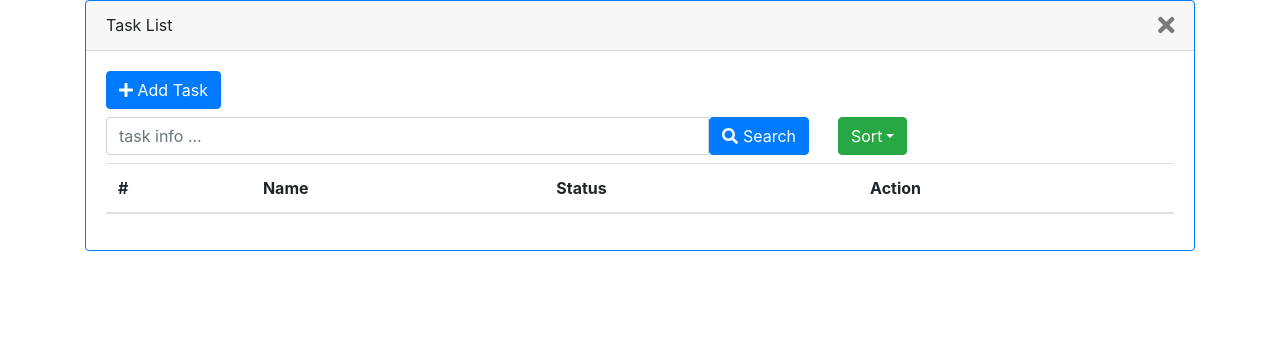
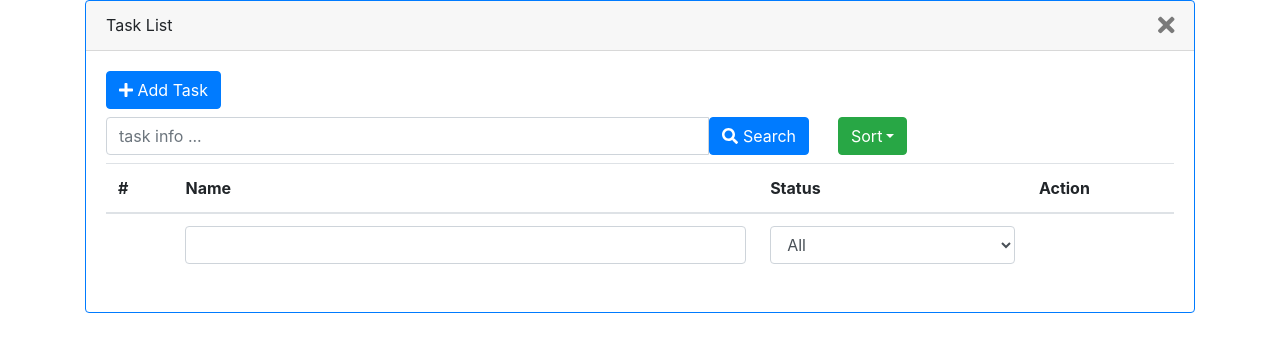
Before and after one commit to quickview357/react-todolist2, a React (Create React App) app: page / in a window 1280 px wide. Shown: the top 352 px of the page. Built offline with nearby package versions, Linux system fonts and the light colour scheme; the HTML template or start-up script is replaced by a standard one.

Commit message:
filter ok

```diff
--- a/src/App.js
+++ b/src/App.js
@@ -10,7 +10,11 @@ class App extends Component {
 
     this.state = {
       tasks: [],
-      isDisplayForm: false
+      isDisplayForm: false,
+      filters: {
+        name: '',
+        status: -1
+      }
     }
   }
 
@@ -135,8 +139,26 @@ class App extends Component {
     this.onOPenForm();
   }
 
+  onFilter = (filterName, filterStatus)=>{
+    this.setState({
+      filters : {
+        name: filterName.toLowerCase(),
+        status: parseInt(filterStatus)
+      }
+    });
+  }
+
   render() {
-    var {tasks, isDisplayForm} = this.state;
+    var {tasks, isDisplayForm, filters } = this.state;
+    if (filters){
+      if (filters.name !== ''){
+        tasks = tasks.filter(o => o.name.toLowerCase().indexOf(filters.name) !== -1);
+      }
+      if (filters.status !== -1){
+        let _status = filters.status === 1 ? true : false;
+        tasks = tasks.filter(o => o.status === _status);
+      }
+    }
     return (
       <div className="container">
           <div className="row">
@@ -168,6 +190,7 @@ class App extends Component {
                         onUpdateStatus={this.onUpdateStatus}
                         onDelete = {this.onDelete}
                         onEdit={this.onEdit}
+                        onFilter={this.onFilter}
                         >
                       </TaskList>
                   </div>
--- a/src/Components/TaskList.js
+++ b/src/Components/TaskList.js
@@ -1,6 +1,14 @@
 import React, { Component } from 'react';
 import TaskItem from './TaskItem';
 class TaskList extends Component {
+  constructor(props) {
+    super(props);
+    this.state = {
+      filterName: '',
+      filterStatus: -1
+    }
+  }
+
   onUpdateStatus = (task)=> {
     this.props.onUpdateStatus(task);
   }
@@ -11,6 +19,18 @@ class TaskList extends Component {
 
   onEdit=(task) => {
     this.props.onEdit(task);
+  }
+
+  onChange=(event)=>{
+    let name = event.target.name;
+    let value = event.target.value;
+    this.setState({
+      [name]: value
+    });
+    this.props.onFilter(
+      name==="filterName"?value: this.state.filterName,
+      name==="filterStatus"? value : this.state.filterStatus
+    );
   }
 
   render() {
@@ -38,6 +58,31 @@ class TaskList extends Component {
             </tr>
           </thead>
           <tbody>
+            <tr>
+              <td></td>
+              <td>
+                  <input
+                      type="text"
+                      className="form-control"
+                      name="filterName"
+                      onChange={ this.onChange }
+                      value={ this.state.filerName }
+                  />
+              </td>
+              <td>
+                  <select
+                      className="form-control"
+                      name="filterStatus"
+                      onChange={ this.onChange }
+                      value={ this.state.filerName }
+                  >
+                      <option value={-1}>All</option>
+                      <option value={0}>Deactive</option>
+                      <option value={1}>Active</option>
+                  </select>
+              </td>
+              <td></td>
+          </tr>
             {taskItemElement}
           </tbody>
         </table>
```
